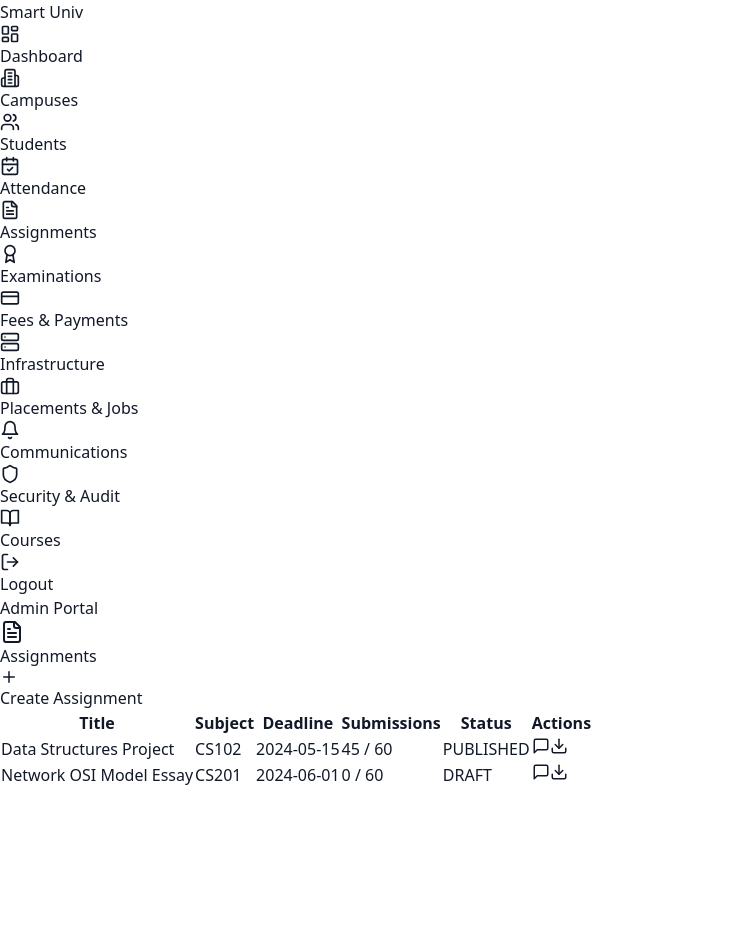
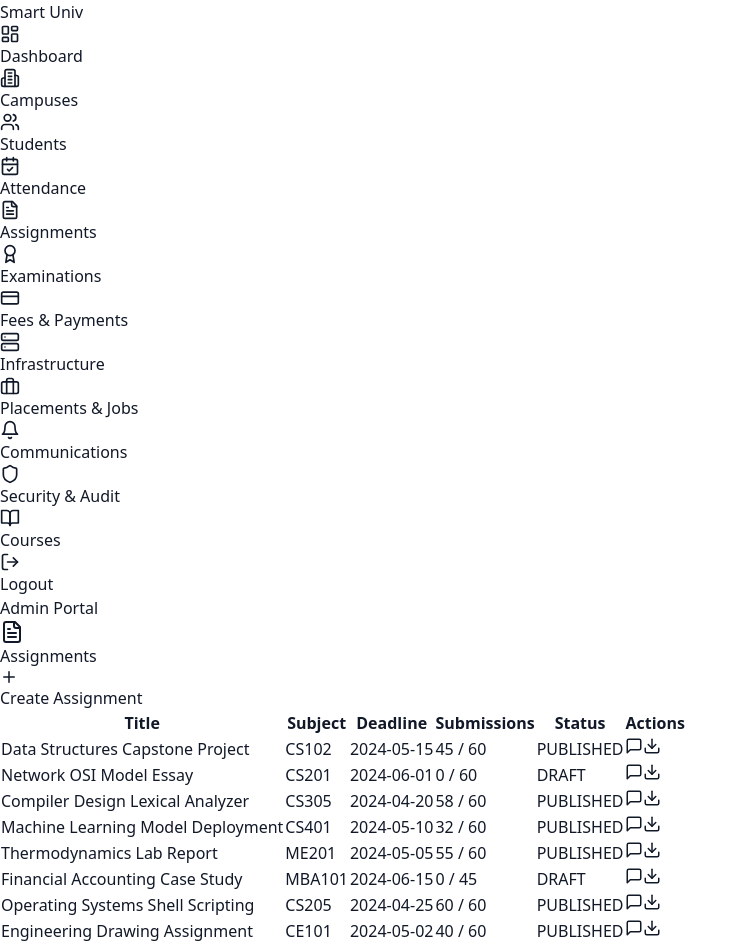
Before and after one commit to rachapudiavinash99-ops/Smart-Education-University-Management-System, a React (Vite) app in the folder frontend/: page /dashboard/assignments in a window 1280 px wide. Shown: the whole page, without its empty margins (0-748 px from the left). Before the commit the page ends 800 px from the top, so only its background shows below. Built offline with nearby package versions, Linux system fonts and the light colour scheme.

Commit message:
feat: populate assignments and examinations with comprehensive mock data

```diff
--- a/frontend/src/pages/academics/Examinations.tsx
+++ b/frontend/src/pages/academics/Examinations.tsx
@@ -3,8 +3,13 @@ import { Award, Plus, FileText, CheckCircle } from 'lucide-react';
 
 const Examinations = () => {
   const [exams, setExams] = useState([
-    { id: 1, name: 'Fall 2024 Midterms', type: 'MIDTERM', semester: 'Fall 2024', status: 'Draft' },
-    { id: 2, name: 'Spring 2024 Finals', type: 'SEMESTER', semester: 'Spring 2024', status: 'Published' },
+    { id: 1, name: 'B.Tech Even Semester Finals', type: 'SEMESTER', semester: 'Even Semester 2024', status: 'Draft' },
+    { id: 2, name: 'MBA Odd Semester Finals', type: 'SEMESTER', semester: 'Odd Semester 2024', status: 'Published' },
+    { id: 3, name: 'CS102 Internal Assessment 1', type: 'INTERNAL', semester: 'Even Semester 2024', status: 'Published' },
+    { id: 4, name: 'CS102 Internal Assessment 2', type: 'INTERNAL', semester: 'Even Semester 2024', status: 'Draft' },
+    { id: 5, name: 'ME201 Midterms', type: 'MIDTERM', semester: 'Even Semester 2024', status: 'Published' },
+    { id: 6, name: 'University Entrance Test (UET)', type: 'ENTRANCE', semester: 'Fall 2025 Intake', status: 'Published' },
+    { id: 7, name: 'BCA Final Year Practicals', type: 'PRACTICAL', semester: 'Even Semester 2024', status: 'Published' },
   ]);
 
   return (
--- a/frontend/src/pages/lms/Assignments.tsx
+++ b/frontend/src/pages/lms/Assignments.tsx
@@ -3,8 +3,14 @@ import { FileText, Plus, Download, MessageSquare } from 'lucide-react';
 
 const Assignments = () => {
   const [assignments, setAssignments] = useState([
-    { id: 1, title: 'Data Structures Project', subject: 'CS102', deadline: '2024-05-15', status: 'PUBLISHED', submissions: 45 },
-    { id: 2, title: 'Network OSI Model Essay', subject: 'CS201', deadline: '2024-06-01', status: 'DRAFT', submissions: 0 },
+    { id: 1, title: 'Data Structures Capstone Project', subject: 'CS102', deadline: '2024-05-15', status: 'PUBLISHED', submissions: 45, max: 60 },
+    { id: 2, title: 'Network OSI Model Essay', subject: 'CS201', deadline: '2024-06-01', status: 'DRAFT', submissions: 0, max: 60 },
+    { id: 3, title: 'Compiler Design Lexical Analyzer', subject: 'CS305', deadline: '2024-04-20', status: 'PUBLISHED', submissions: 58, max: 60 },
+    { id: 4, title: 'Machine Learning Model Deployment', subject: 'CS401', deadline: '2024-05-10', status: 'PUBLISHED', submissions: 32, max: 60 },
+    { id: 5, title: 'Thermodynamics Lab Report', subject: 'ME201', deadline: '2024-05-05', status: 'PUBLISHED', submissions: 55, max: 60 },
+    { id: 6, title: 'Financial Accounting Case Study', subject: 'MBA101', deadline: '2024-06-15', status: 'DRAFT', submissions: 0, max: 45 },
+    { id: 7, title: 'Operating Systems Shell Scripting', subject: 'CS205', deadline: '2024-04-25', status: 'PUBLISHED', submissions: 60, max: 60 },
+    { id: 8, title: 'Engineering Drawing Assignment', subject: 'CE101', deadline: '2024-05-02', status: 'PUBLISHED', submissions: 40, max: 60 },
   ]);
 
   return (
@@ -36,7 +42,7 @@ const Assignments = () => {
                 <td className="px-6 py-4 whitespace-nowrap text-sm font-medium text-gray-900 dark:text-white">{assignment.title}</td>
                 <td className="px-6 py-4 whitespace-nowrap text-sm text-gray-500 dark:text-gray-400">{assignment.subject}</td>
                 <td className="px-6 py-4 whitespace-nowrap text-sm text-gray-500 dark:text-gray-400">{assignment.deadline}</td>
-                <td className="px-6 py-4 whitespace-nowrap text-sm text-center text-gray-900 dark:text-white font-medium">{assignment.submissions} / 60</td>
+                <td className="px-6 py-4 whitespace-nowrap text-sm text-center text-gray-900 dark:text-white font-medium">{assignment.submissions} / {assignment.max}</td>
                 <td className="px-6 py-4 whitespace-nowrap">
                   <span className={`px-2 inline-flex text-xs leading-5 font-semibold rounded-full ${assignment.status === 'PUBLISHED' ? 'bg-green-100 text-green-800 dark:bg-green-900/30 dark:text-green-400' : 'bg-gray-100 text-gray-800 dark:bg-gray-700 dark:text-gray-300'}`}>
                     {assignment.status}
```
